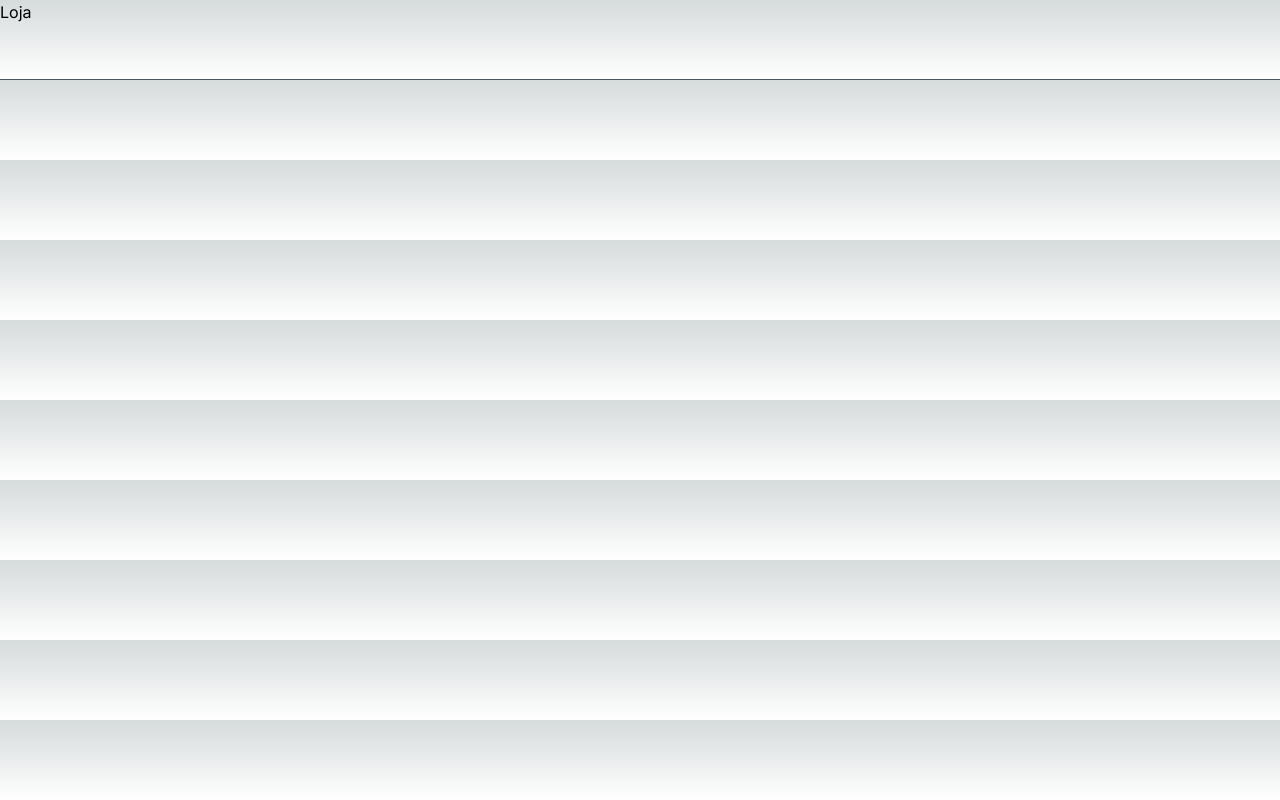
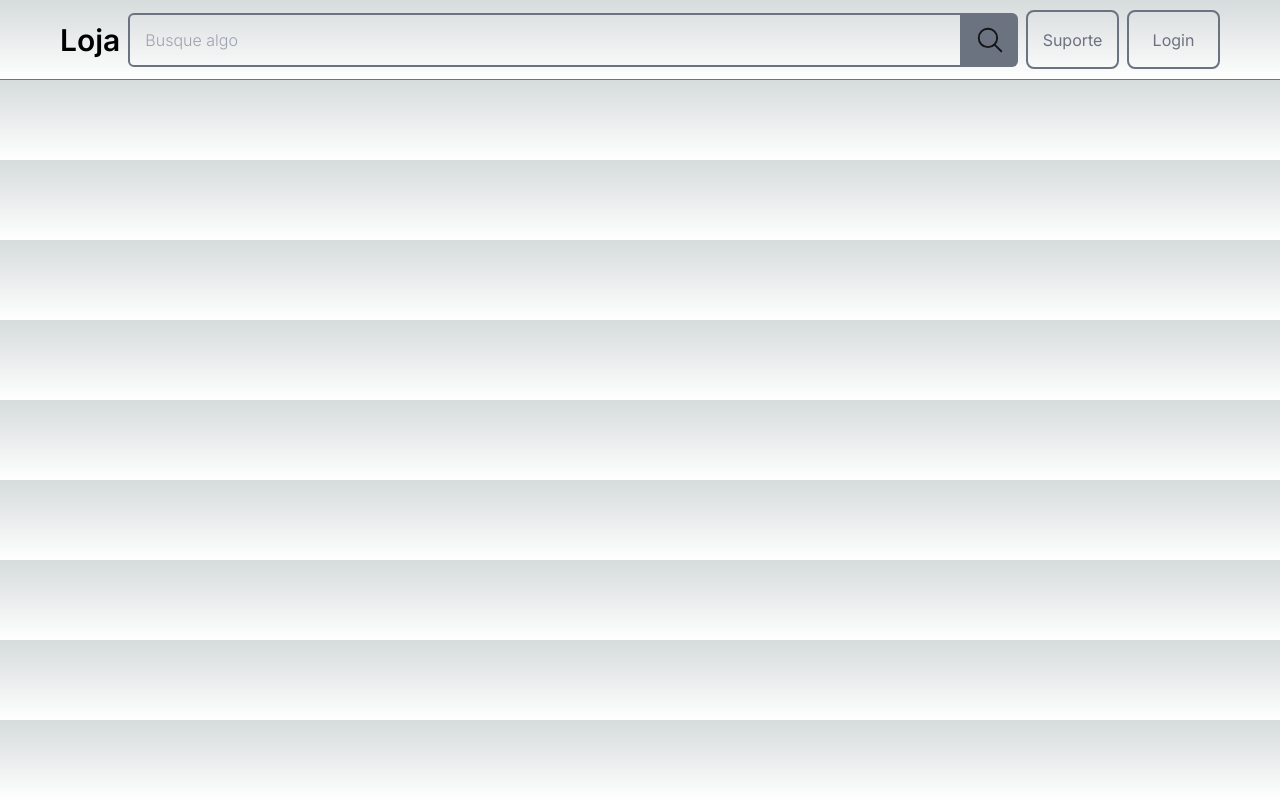
Before and after one commit to nukhes/minha-loja, a Next.js app: page / in a window 1280 px wide. Built offline with nearby package versions, Linux system fonts and the light colour scheme.

Commit message:
base feita

```diff
--- a/src/components/navbar/body.tsx
+++ b/src/components/navbar/body.tsx
@@ -1,12 +1,25 @@
 import NavbarLogo from "./logo";
+import NavbarSearch from "./search";
+import NavbarShortcut from "./shortcut";
+import { IoChatboxOutline } from "react-icons/io5";
 
 export default function Navbar() {
   return (
     <div className="
-    border-b-[1px] border-gray-600
-    w-[100vw] h-[80px]
+    border-b-[1px] border-gray-500
+    w-[100vw] h-[80px] pr-[30px] pl-[30px]
+    flex items-center justify-center
     ">
-      <NavbarLogo/>
+      <div className="
+      flex size-full items-center max-w-[1160px] gap-2
+      ">
+        <NavbarLogo/>
+        <NavbarSearch/>
+
+        <NavbarShortcut text="Suporte" />
+        <NavbarShortcut text="Login" />
+
+      </div>
     </div>
   );
 }
--- a/src/components/navbar/logo.tsx
+++ b/src/components/navbar/logo.tsx
@@ -1,6 +1,8 @@
 export default function NavbarLogo() {
   return (
-    <span>
+    <span className="
+    text-3xl font-[600]
+    ">
       Loja
     </span>
   );
--- /dev/null
+++ b/src/components/navbar/search.tsx
@@ -0,0 +1,31 @@
+import { IoSearchOutline } from "react-icons/io5";
+
+export default function NavbarSearch() {
+  return (
+    <div className="
+    flex w-full
+    ">
+      <input className="
+      border-2 rounded-l-md border-gray-500
+      h-[65%] w-full p-[15px]
+      text-gray-500 font-light
+      flex items-center
+      bg-[rgba(0,0,0,0)]
+      focus:border-purple-500
+      focus:outline-none
+      focus:ring-0
+      transition-all
+      " placeholder="Busque algo" />
+
+      <button className="
+      w-[60px] flex justify-center items-center
+      bg-gray-500 rounded-r-md
+      transition-all
+      hover:bg-gray-50
+      ">
+        <IoSearchOutline size={30} color="rgb(20,20,20)"/>
+      </button>
+
+    </div>
+  );
+}
--- /dev/null
+++ b/src/components/navbar/shortcut.tsx
@@ -0,0 +1,17 @@
+interface Shortcut {
+  text: string
+}
+
+export default function NavbarShortcut(props: Shortcut) {
+  return (
+    <button className="
+    text-gray-500 border-[2px] border-gray-500
+    h-[75%] w-[120px] rounded-lg
+    transition-all
+
+    hover:bg-gray-500 hover:text-gray-50
+    ">
+      {props.text}
+    </button>
+  );
+}
```
